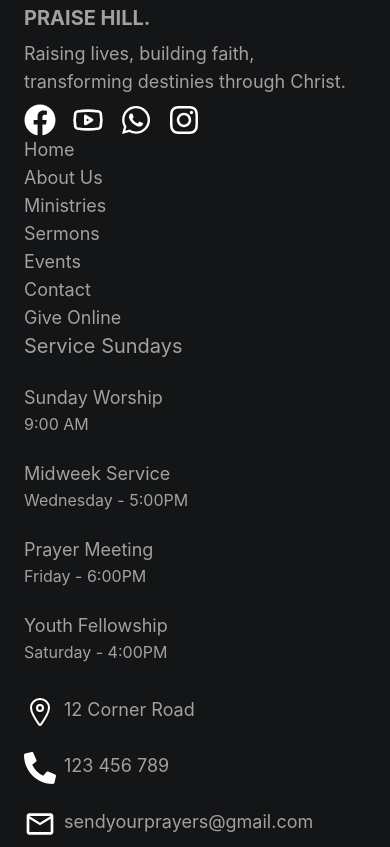
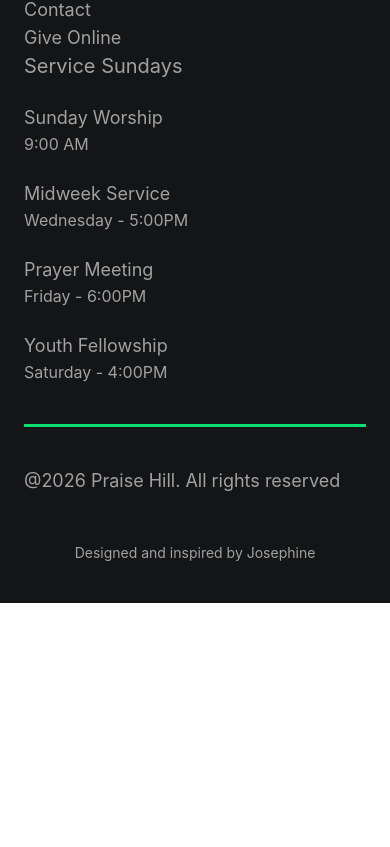
Before and after one commit to neducod/church-website, a React (Vite) app in the folder church-website/: page / in a window 390 px wide. Shown: the part 6717-7564 px from the top of the page. After the commit the page ends 7320 px from the top, so only its background shows below. Built offline with nearby package versions, Linux system fonts and the light colour scheme.

Commit message:
Fixed footer responsiveness

```diff
--- a/church-website/package.json
+++ b/church-website/package.json
@@ -28,6 +28,7 @@
     "eslint": "^10.2.1",
     "eslint-plugin-react-hooks": "^7.1.1",
     "eslint-plugin-react-refresh": "^0.5.2",
+    "gh-pages": "^6.3.0",
     "globals": "^17.5.0",
     "vite": "^8.0.10"
   }
--- a/church-website/src/components/layout/Footer.jsx
+++ b/church-website/src/components/layout/Footer.jsx
@@ -23,12 +23,12 @@ import { MdOutlineEmail } from "react-icons/md";
 function Footer(){
     return(
         <>
-            <footer className='mt-80 bg-[#141516] flex flex-col gap-10 p-6'>
-                <div className='sm:p-6 sm:flex sm:gap-26 sm:flex-row'>
+            <footer className='mt-10 bg-[#141516] flex flex-col gap-10 p-6'>
+                <div className='lg:p-6 lg:flex lg:gap-24 lg:flex-row'>
                     <div className='flex gap-2 flex-col'>
                         <LuChurch color='white' size='2rem' />
                         <h6 className='text-[#a1a1a2] font-bold text-xl'>PRAISE HILL.</h6>
-                        <p className='text-[#a1a1a2] text-lg sm:w-80'>Raising lives, building faith, transforming destinies through Christ.</p>
+                        <p className='text-[#a1a1a2] text-lg break-all'>Raising lives, building faith, transforming destinies through Christ.</p>
                         <div className='flex flex-row gap-4'>
                             <FaFacebook color='white' size='2rem' />
                             <LuYoutube color='white' size='2rem' />
@@ -37,7 +37,7 @@ function Footer(){
                         </div>
                     </div>
 
-                    <div className='sm:flex sm:flex-row sm:gap-16 sm:justify-center'>
+                    <div className='lg:flex lg:flex-row lg:gap-16 lg:justify-center'>
                         <div>
                             <ul className='flex flex-col'>
                                 <li className='text-[#a1a1a2] text-lg'>Home</li>
@@ -70,7 +70,11 @@ function Footer(){
                             </div>
                         </div>
 
-                        <div className='flex flex-col gap-6 mt-8 sm:mt-0'>
+
+                    </div>
+                </div>
+
+{/*                         <div className='flex flex-col gap-6 mt-8 sm:mt-0'>
                             <div className='flex flex-row gap-2'>
                                 < IoLocationOutline color='white' size='2rem' />
                                 <p className='text-[#a1a1a2] text-lg'>12 Corner Road</p>
@@ -83,12 +87,7 @@ function Footer(){
                                 <MdOutlineEmail color='white' size='2rem'/>
                                 <p className='text-[#a1a1a2] text-lg'>sendyourprayers@gmail.com</p>
                             </div>
-                            {/* MINI GOOGLE MAP */}
-                        </div>
-                    </div>
-                </div>
-
-
+                        </div> */}
 
 
                 <div className='h-[3px] bg-green-400 w-full'></div>
```
Also changed, not shown: 1 other file (tests, documents, lock files or other folders).
